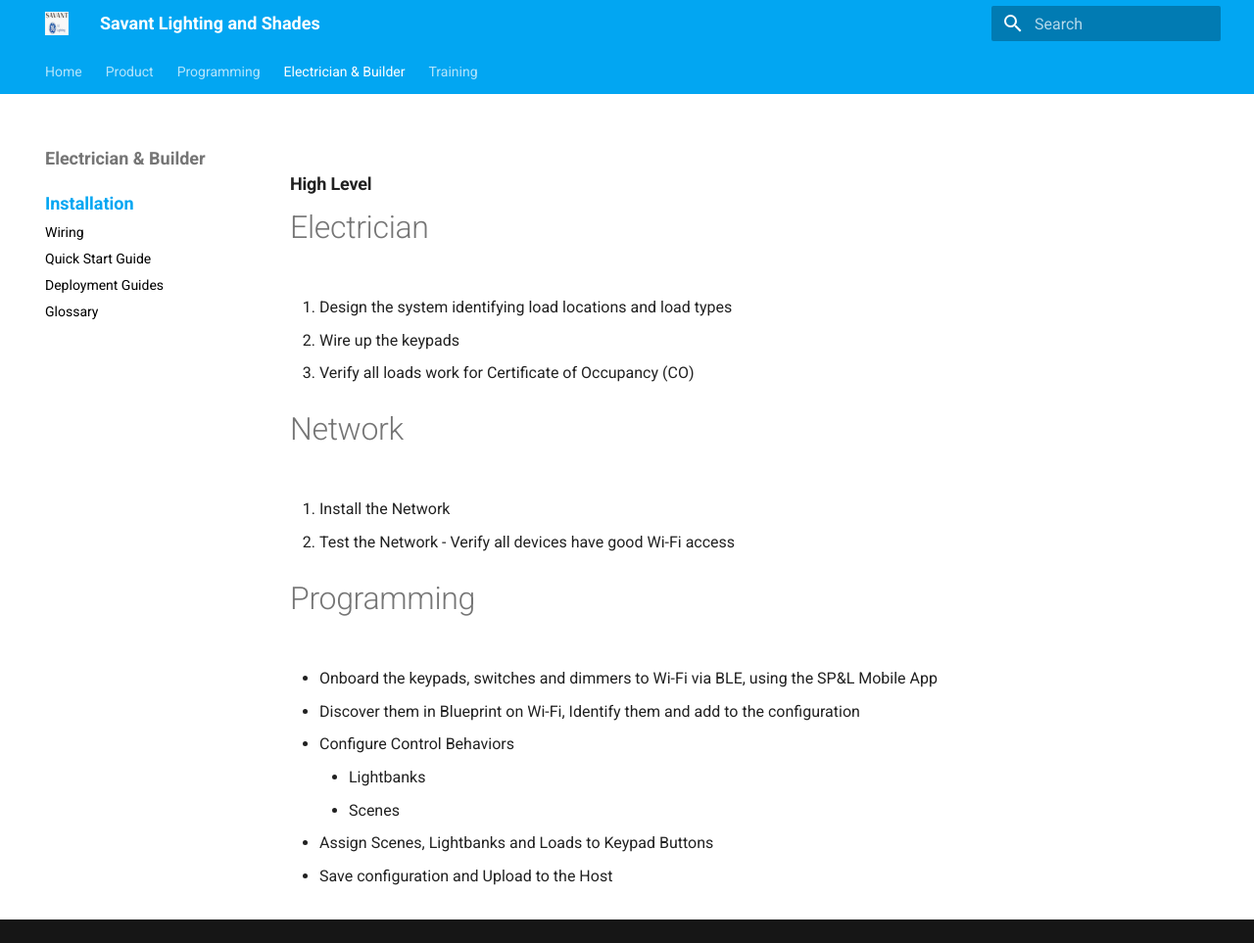
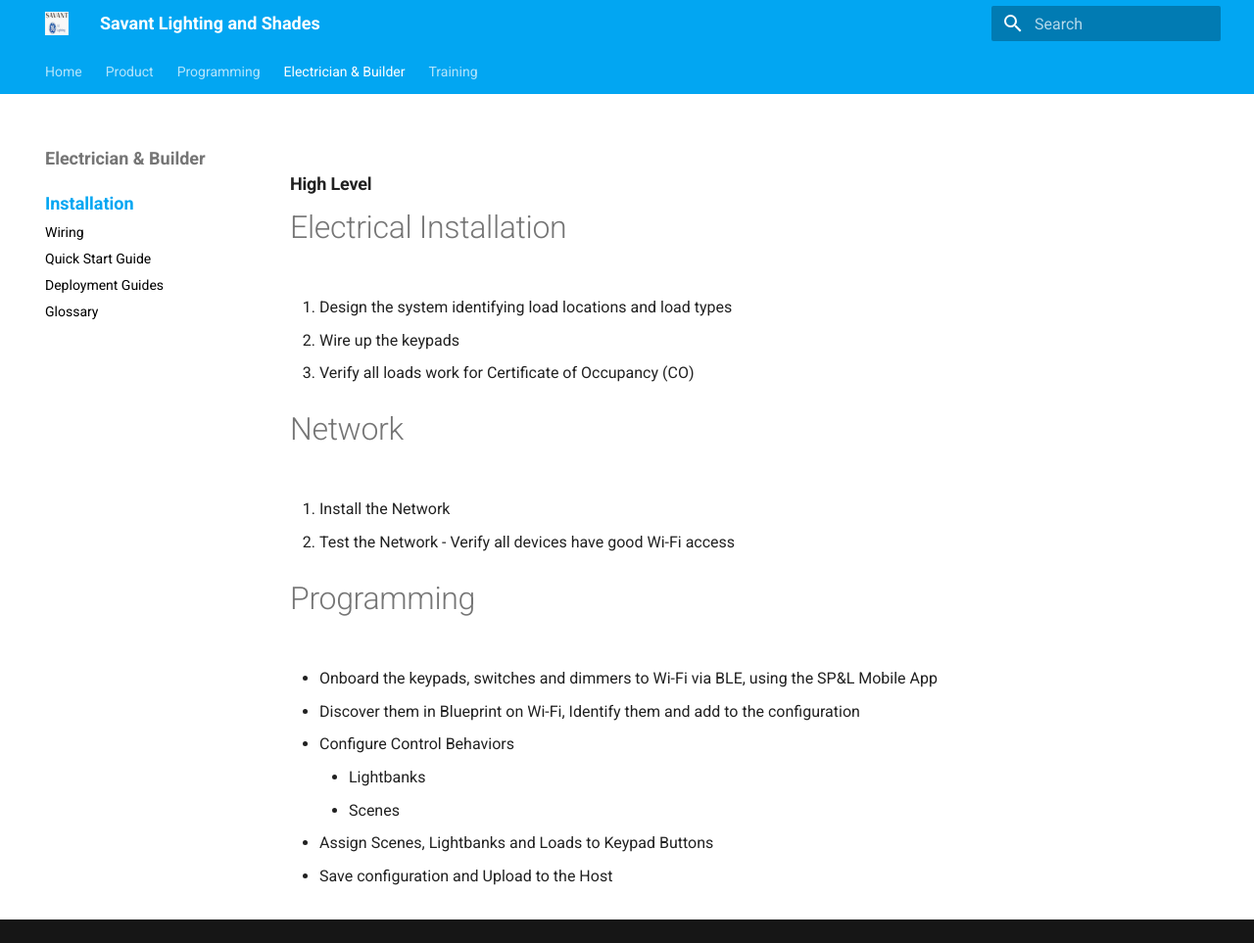
Before and after one commit to ge-lighting/prolighting, an MkDocs documentation site: the page built from docs/builder/index.md, in a window 1280 px wide and 963 px high. Shown: the whole window at 98% size. Built offline with MkDocs 1.6.1 and Material for MkDocs 9.7.7, drawn with Linux system fonts in a browser that asks for light colours.

```diff
--- a/docs/builder/index.md
+++ b/docs/builder/index.md
@@ -1,6 +1,6 @@
 ## High Level
 
-# Electrician
+# Electrical Installation
 
 1. Design the system identifying load locations and load types
 
```
Also changed, not shown: docs/product/index.md (+2 -0 lines), 2 other files.
